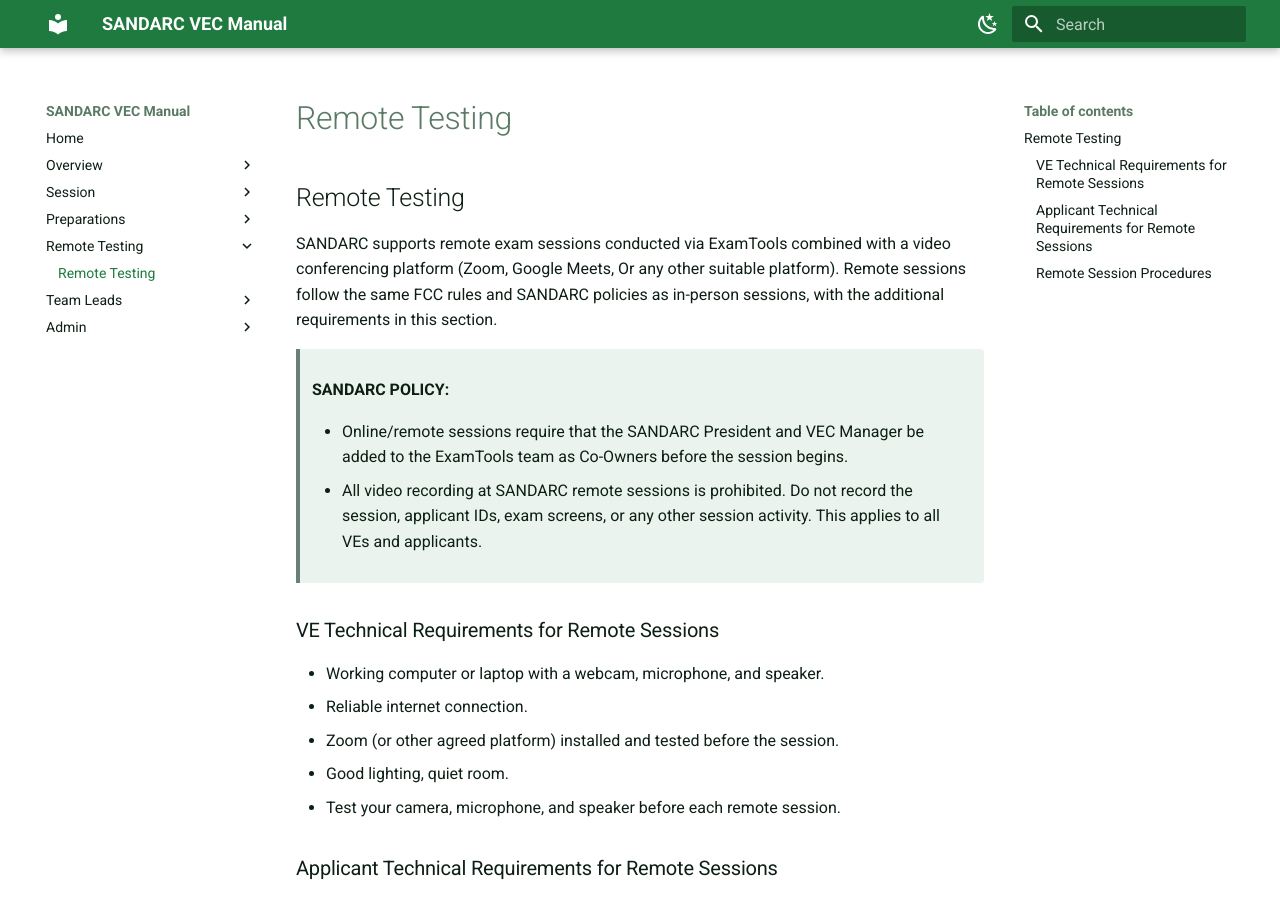
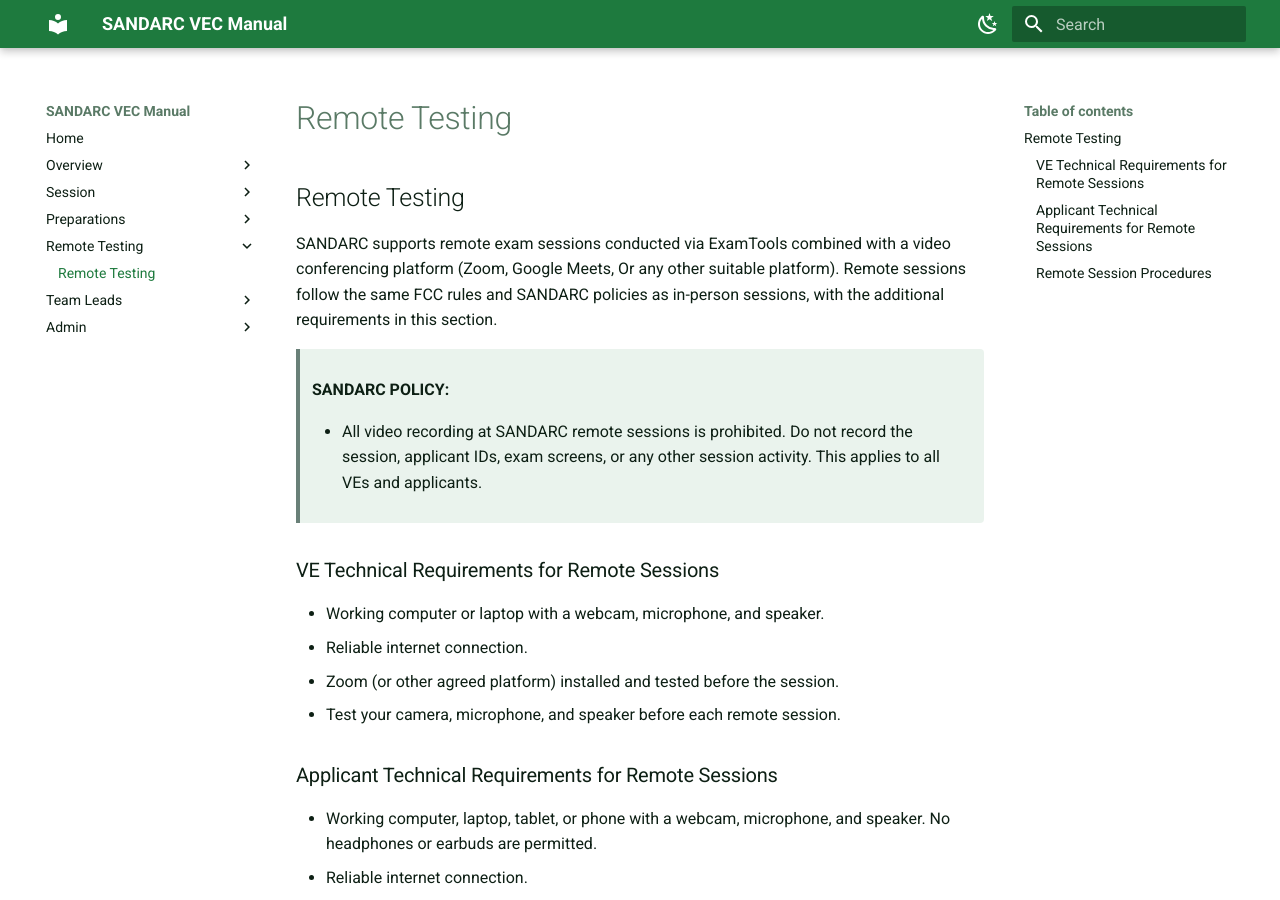
Before and after one commit to SANDARC-VEC/manual, an MkDocs documentation site: the page built from docs/Remote Testing/Remote Testing.md, in a window 1280 px wide and 900 px high. Built offline with MkDocs 1.6.1 and Material for MkDocs 9.7.7, drawn with Linux system fonts in a browser that asks for light colours.

Commit message:
Apply suggestions from code review
Co-authored-by: Austin <2366416+paintballlaws@users.noreply.github.com>

```diff
--- a/docs/Remote Testing/Remote Testing.md
+++ b/docs/Remote Testing/Remote Testing.md
@@ -4,7 +4,7 @@ SANDARC supports remote exam sessions conducted via ExamTools combined with a vi
 
 >  **SANDARC POLICY:**
 
-> - Online/remote sessions require that the SANDARC President and VEC Manager be added to the ExamTools team as Co-Owners before the session begins.
+>
 > - All video recording at SANDARC remote sessions is prohibited. Do not record the session, applicant IDs, exam screens, or any other session activity. This applies to all VEs and applicants.
 
 ### VE Technical Requirements for Remote Sessions
@@ -12,7 +12,6 @@ SANDARC supports remote exam sessions conducted via ExamTools combined with a vi
 - Working computer or laptop with a webcam, microphone, and speaker.
 - Reliable internet connection.
 - Zoom (or other agreed platform) installed and tested before the session.
-- Good lighting, quiet room.
 - Test your camera, microphone, and speaker before each remote session.
 
 ### Applicant Technical Requirements for Remote Sessions
```
